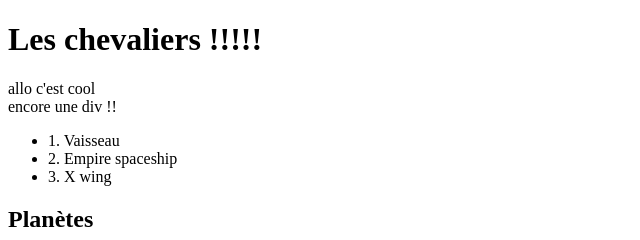
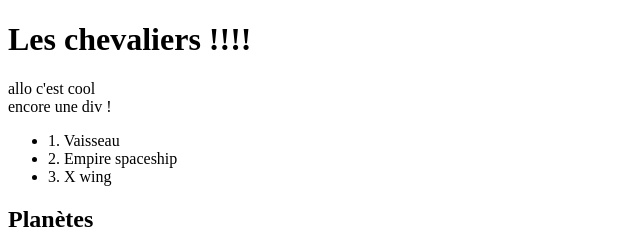
Before and after one commit to Saintchicky/git-formation, a plain HTML site: page index.html in a window 1280 px wide. Shown: the top 240 px of the page, 0-640 px from the left. Drawn offline with Linux system fonts and the light colour scheme.

Commit message:
remove !

```diff
--- a/index.html
+++ b/index.html
@@ -7,12 +7,12 @@
     <title>Document</title>
 </head>
 <body>
-    <h1>Les chevaliers !!!!!</h1>
+    <h1>Les chevaliers !!!!</h1>
     <div>
         allo c'est cool
     </div>
     <div>
-        encore une div !!
+        encore une div !
     </div>
     <ul>
         <li>1. Vaisseau</li>
```
